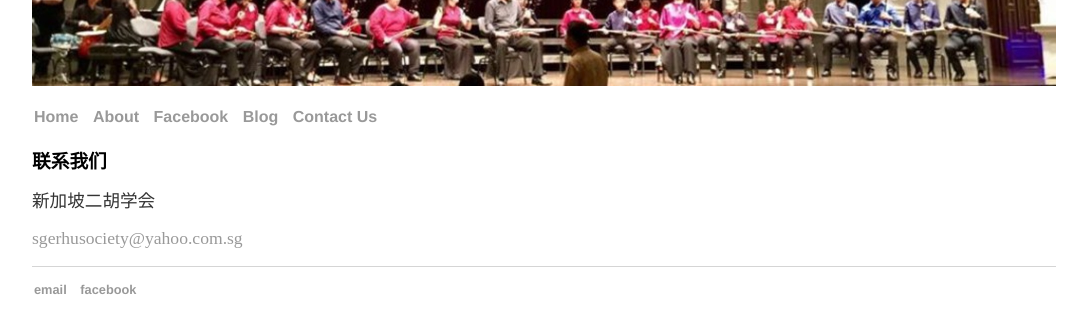
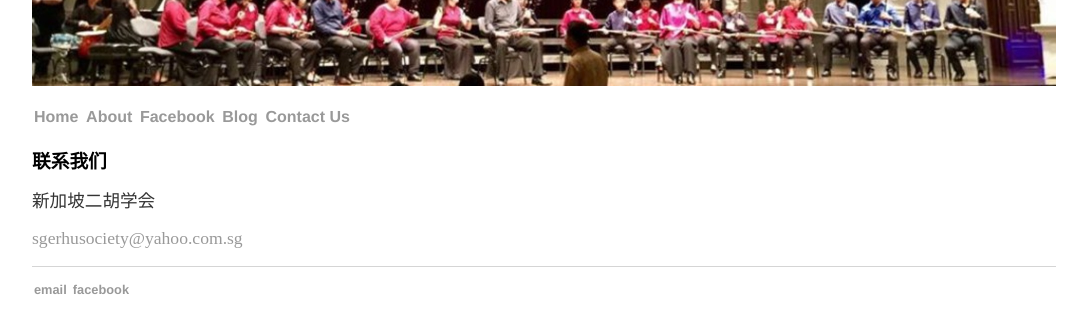
Before and after one commit to sgerhusociety/sgerhusociety.github.io, a Jekyll site: the page built from contact-us.md, in a window 1280 px wide. Shown: the part 443-776 px from the top of the page, without its empty margins (96-1183 px from the left). Built offline with Jekyll 4.4.1, drawn with Linux system fonts in a browser that asks for light colours.

Commit message:
fix: nav display

```diff
--- a/css/main.css
+++ b/css/main.css
@@ -12,7 +12,7 @@ nav ul, footer ul {
 }
 nav ul li, footer ul li {
     display: inline;
-    margin-right: 10px;
+    margin-right: 0.2em;
 }
 a {
     text-decoration: none;
```
